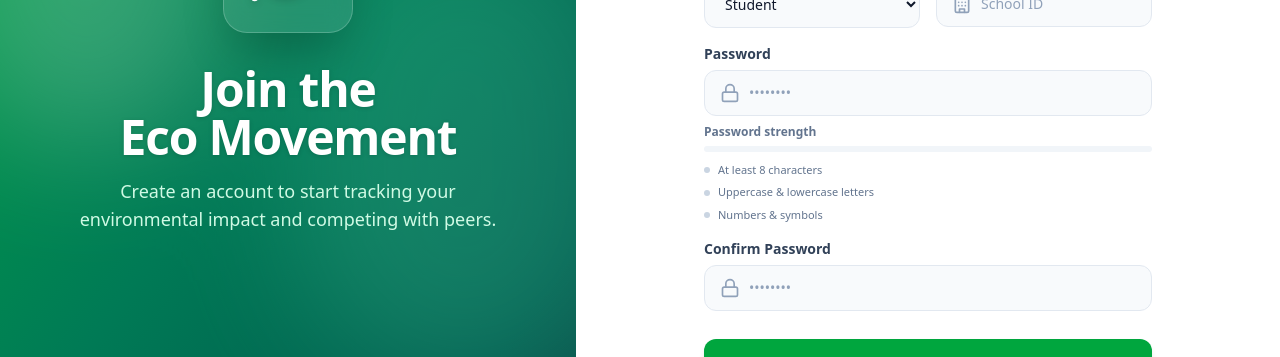
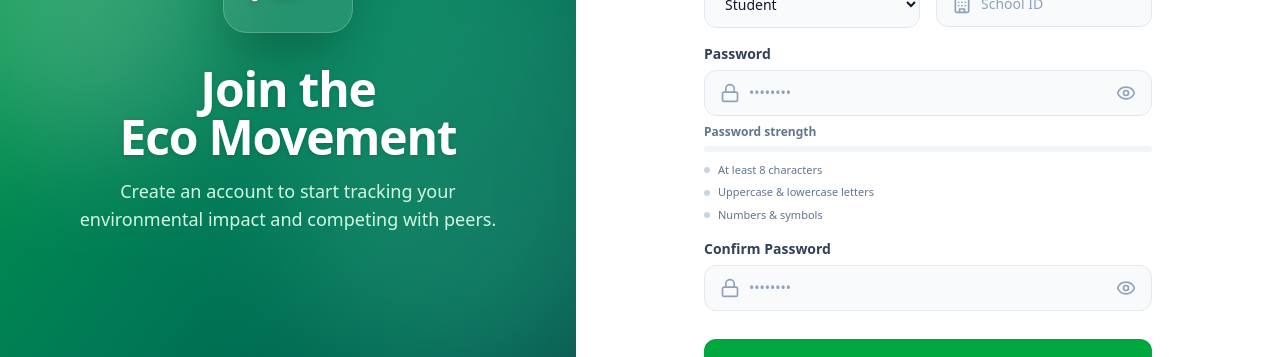
Before and after one commit to spjr1115-creator/ecoquest, a React (Vite) app in the folder apps/web/: page /register in a window 1280 px wide. Shown: the part 397-754 px from the top of the page. Built offline with nearby package versions, Linux system fonts and the light colour scheme; no server answers.

Commit message:
feat: add show password toggle

```diff
--- a/apps/web/src/pages/Login.jsx
+++ b/apps/web/src/pages/Login.jsx
@@ -2,13 +2,14 @@
 import { useNavigate, useLocation, Link } from 'react-router-dom'
 import { useAuth } from '../context/AuthContext'
 import { supabase } from '../supabase/supabaseClient'
-import { Leaf, Mail, Lock, AlertCircle, CheckCircle, ArrowRight } from 'lucide-react'
+import { Leaf, Mail, Lock, AlertCircle, CheckCircle, ArrowRight, Eye, EyeOff } from 'lucide-react'
 
 export default function Login() {
   const [email, setEmail] = useState('')
   const [password, setPassword] = useState('')
   const [error, setError] = useState('')
   const [loading, setLoading] = useState(false)
+  const [showPassword, setShowPassword] = useState(false)
 
   const { login, currentUser, userRole } = useAuth()
   const navigate = useNavigate()
@@ -150,14 +151,21 @@
                   <input
                     id="password"
                     name="password"
-                    type="password"
+                    type={showPassword ? 'text' : 'password'}
                     autoComplete="current-password"
                     required
                     value={password}
                     onChange={(e) => setPassword(e.target.value)}
-                    className="block w-full pl-11 pr-4 py-3.5 bg-slate-50 border border-slate-200 rounded-xl text-slate-900 font-medium placeholder-slate-400 focus:outline-none focus:ring-2 focus:ring-green-500/20 focus:border-green-500 focus:bg-white transition-all sm:text-sm"
+                    className="block w-full pl-11 pr-12 py-3.5 bg-slate-50 border border-slate-200 rounded-xl text-slate-900 font-medium placeholder-slate-400 focus:outline-none focus:ring-2 focus:ring-green-500/20 focus:border-green-500 focus:bg-white transition-all sm:text-sm"
                     placeholder="••••••••"
                   />
+                  <button
+                    type="button"
+                    onClick={() => setShowPassword(!showPassword)}
+                    className="absolute inset-y-0 right-0 pr-4 flex items-center text-slate-400 hover:text-slate-600 transition-colors"
+                  >
+                    {showPassword ? <EyeOff className="h-5 w-5" /> : <Eye className="h-5 w-5" />}
+                  </button>
                 </div>
               </div>
             </div>
--- a/apps/web/src/pages/Register.jsx
+++ b/apps/web/src/pages/Register.jsx
@@ -1,7 +1,7 @@
 import { useState } from 'react'
 import { useNavigate, Link } from 'react-router-dom'
 import { useAuth } from '../context/AuthContext'
-import { Leaf, Mail, Lock, User, Building, AlertCircle, ArrowRight, CheckCircle } from 'lucide-react'
+import { Leaf, Mail, Lock, User, Building, AlertCircle, ArrowRight, CheckCircle, Eye, EyeOff } from 'lucide-react'
 
 export default function Register() {
   const [formData, setFormData] = useState({
@@ -14,6 +14,8 @@
   })
   const [error, setError] = useState('')
   const [loading, setLoading] = useState(false)
+  const [showPassword, setShowPassword] = useState(false)
+  const [showConfirmPassword, setShowConfirmPassword] = useState(false)
 
   const { register, currentUser, userRole } = useAuth()
   const navigate = useNavigate()
@@ -241,13 +243,20 @@
                   <input
                     id="password"
                     name="password"
-                    type="password"
+                    type={showPassword ? 'text' : 'password'}
                     required
                     value={formData.password}
                     onChange={handleChange}
-                    className="block w-full pl-11 pr-4 py-3 bg-slate-50 border border-slate-200 rounded-xl text-slate-900 font-medium placeholder-slate-400 focus:outline-none focus:ring-2 focus:ring-green-500/20 focus:border-green-500 focus:bg-white transition-all sm:text-sm"
+                    className="block w-full pl-11 pr-12 py-3 bg-slate-50 border border-slate-200 rounded-xl text-slate-900 font-medium placeholder-slate-400 focus:outline-none focus:ring-2 focus:ring-green-500/20 focus:border-green-500 focus:bg-white transition-all sm:text-sm"
                     placeholder="••••••••"
                   />
+                  <button
+                    type="button"
+                    onClick={() => setShowPassword(!showPassword)}
+                    className="absolute inset-y-0 right-0 pr-4 flex items-center text-slate-400 hover:text-slate-600 transition-colors"
+                  >
+                    {showPassword ? <EyeOff className="h-5 w-5" /> : <Eye className="h-5 w-5" />}
+                  </button>
                 </div>
                 <div className="mt-2 animate-in fade-in slide-in-from-top-1">
                   <div className="flex justify-between items-center mb-1.5">
@@ -292,13 +301,20 @@
                   <input
                     id="confirmPassword"
                     name="confirmPassword"
-                    type="password"
+                    type={showConfirmPassword ? 'text' : 'password'}
                     required
                     value={formData.confirmPassword}
                     onChange={handleChange}
-                    className="block w-full pl-11 pr-4 py-3 bg-slate-50 border border-slate-200 rounded-xl text-slate-900 font-medium placeholder-slate-400 focus:outline-none focus:ring-2 focus:ring-green-500/20 focus:border-green-500 focus:bg-white transition-all sm:text-sm"
+                    className="block w-full pl-11 pr-12 py-3 bg-slate-50 border border-slate-200 rounded-xl text-slate-900 font-medium placeholder-slate-400 focus:outline-none focus:ring-2 focus:ring-green-500/20 focus:border-green-500 focus:bg-white transition-all sm:text-sm"
                     placeholder="••••••••"
                   />
+                  <button
+                    type="button"
+                    onClick={() => setShowConfirmPassword(!showConfirmPassword)}
+                    className="absolute inset-y-0 right-0 pr-4 flex items-center text-slate-400 hover:text-slate-600 transition-colors"
+                  >
+                    {showConfirmPassword ? <EyeOff className="h-5 w-5" /> : <Eye className="h-5 w-5" />}
+                  </button>
                 </div>
               </div>
             </div>
```
